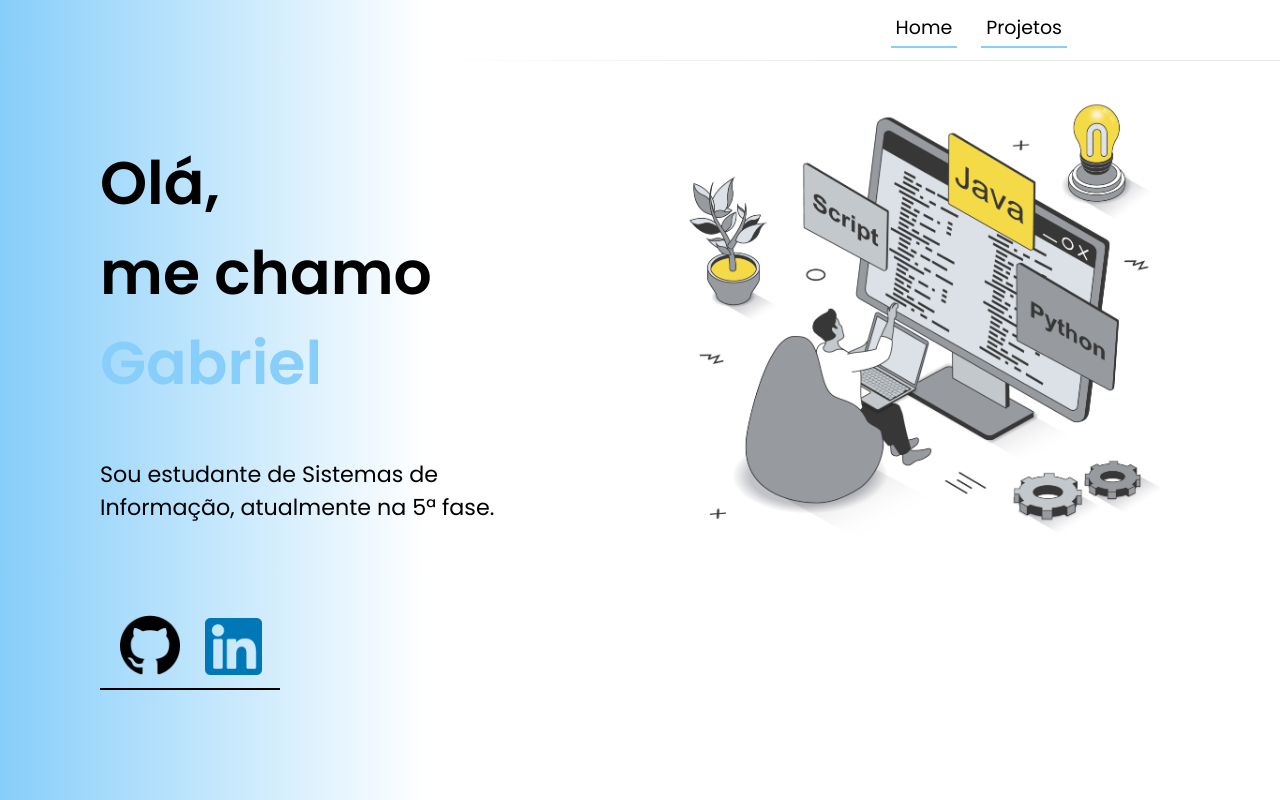
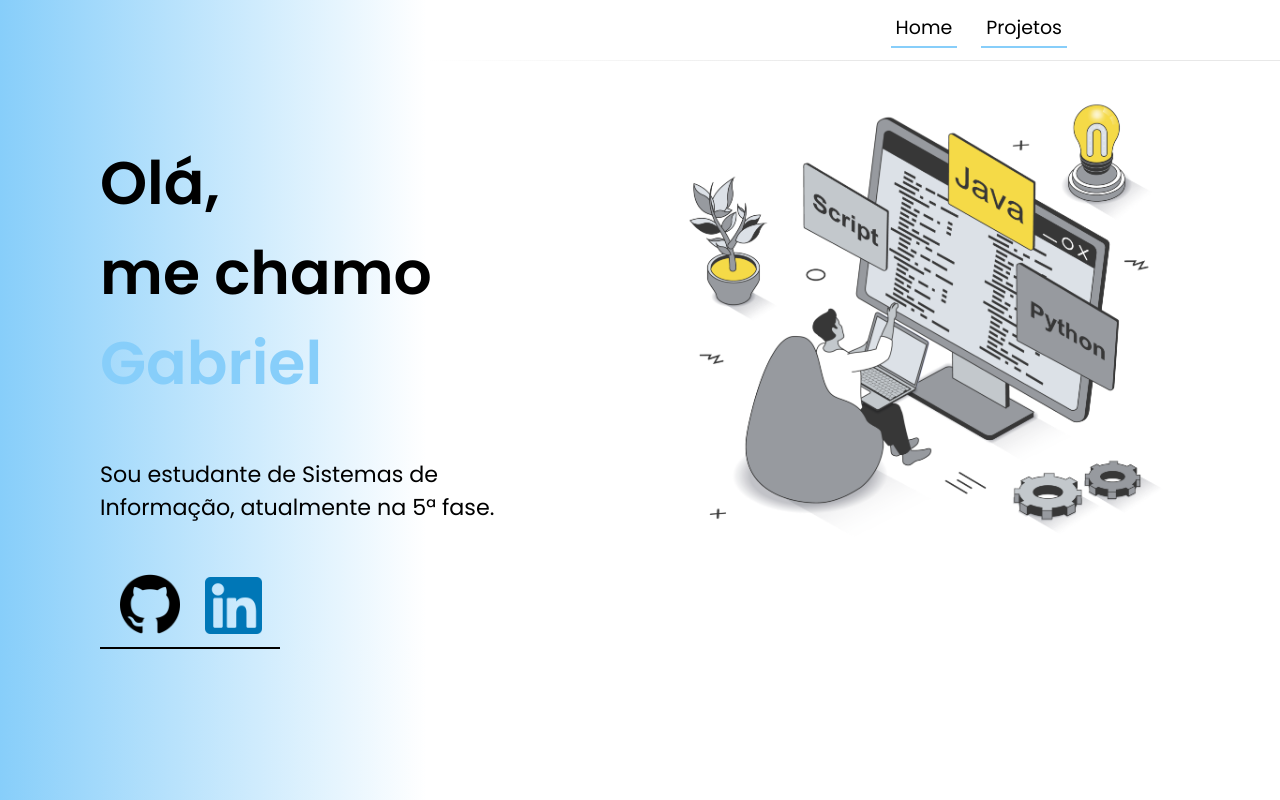
Before and after one commit to patriciogabriel/patriciogabriel.github.io, a plain HTML site: page index.html in a window 1280 px wide. Drawn offline with Linux system fonts and the light colour scheme.

Commit message:
Mudança no dock

```diff
--- a/css/style.css
+++ b/css/style.css
@@ -41,11 +41,10 @@ body{
   width: 55%;
 }
 .info-dock {
-  position: fixed;
+  float: left;
   bottom: 0;
+  margin-left: 100px;
   padding-bottom: 5px;
-  margin-left: 100px;
-  margin-bottom: 110px;
   width: 180px;
   border-bottom: 2px solid black;
 }
```
